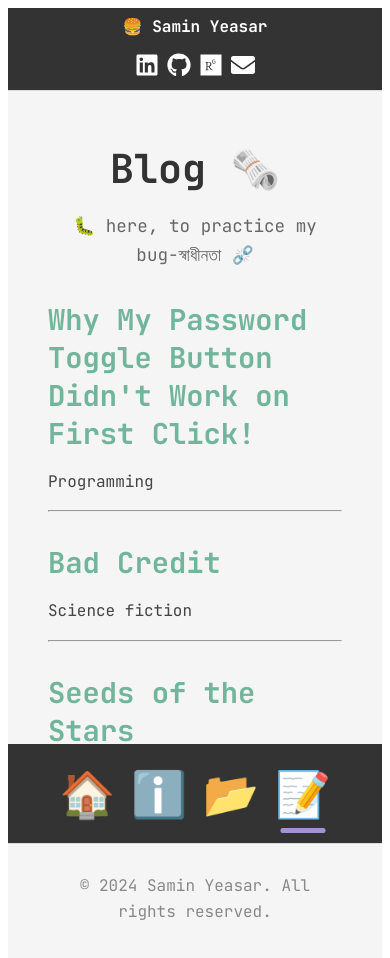
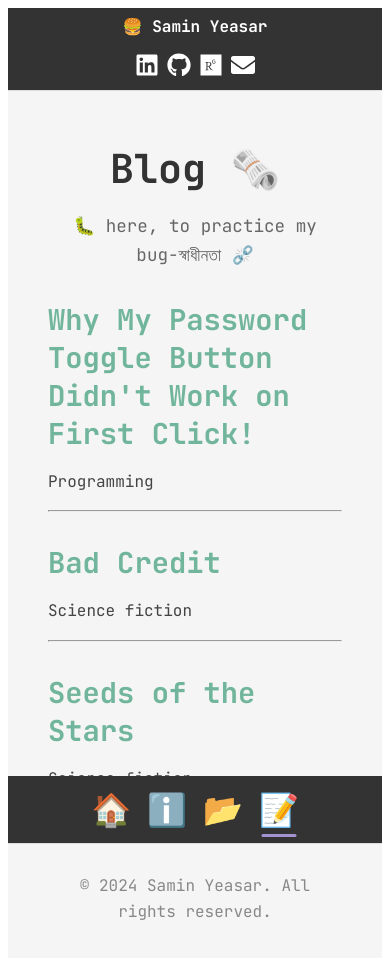
Before and after one commit to Y3454R/my-portfolio-website, a Next.js app: page /blog in a window 390 px wide. Shown: the top 958 px of the page. Built offline with nearby package versions, Linux system fonts and the light colour scheme.

Commit message:
:lipstick: update: update footer

```diff
--- a/src/app/components/Footer.module.css
+++ b/src/app/components/Footer.module.css
@@ -14,7 +14,7 @@
   display: none;
   justify-content: center;
   align-items: center;
-  padding: 1rem 2rem;
+  padding: 0.5rem 2rem;
   background-color: #333;
   color: #fff;
   position: sticky;
@@ -54,23 +54,23 @@
 .menu li a.active::after {
   content: "";
   position: absolute;
-  bottom: -8px;
+  bottom: -5px;
   left: 50%;
   transform: translateX(-50%);
-  width: 30px;
-  height: 3px;
+  width: 20px;
+  height: 2px;
   background-color: #a592d3;
   border-radius: 2px;
 }
 
 .emoji {
-  font-size: 1.5rem; /* Adjust the emoji size */
+  font-size: 1rem; /* Reduced from 1.2rem */
 }
 
 @media (max-width: 1024px) {
   .footer {
     display: flex;
-    padding: 0.75rem 1rem;
+    padding: 0.4rem 1rem;
   }
 
   .menu li {
@@ -78,19 +78,19 @@
   }
 
   .emoji {
-    font-size: 2.2rem;
+    font-size: 1.5rem; /* Reduced from 1.8rem */
   }
 
   .menu li a.active::after {
-    bottom: -6px;
-    width: 35px;
-    height: 4px;
+    bottom: -4px;
+    width: 25px;
+    height: 2px;
   }
 }
 
 @media (max-width: 768px) {
   .footer {
-    padding: 1rem 1rem;
+    padding: 0.5rem 1rem;
   }
 
   .menu li {
@@ -98,19 +98,19 @@
   }
 
   .emoji {
-    font-size: 2.5rem;
+    font-size: 1.8rem; /* Reduced from 2rem */
   }
 
   .menu li a.active::after {
-    bottom: -8px;
-    width: 40px;
-    height: 4px;
+    bottom: -5px;
+    width: 30px;
+    height: 3px;
   }
 }
 
 @media (max-width: 480px) {
   .footer {
-    padding: 1.25rem;
+    padding: 0.75rem;
   }
 
   .menu li {
@@ -118,12 +118,12 @@
   }
 
   .emoji {
-    font-size: 2.8rem;
+    font-size: 2rem; /* Reduced from 2.2rem */
   }
 
   .menu li a.active::after {
-    bottom: -10px;
-    width: 45px;
-    height: 5px;
+    bottom: -6px;
+    width: 35px;
+    height: 3px;
   }
 }
```
